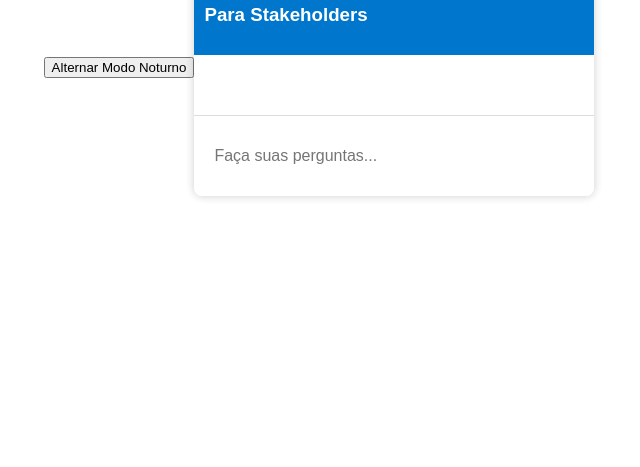
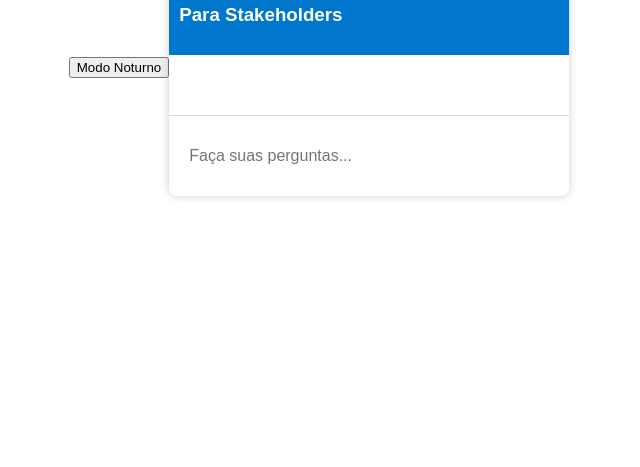
Before and after one commit to getanimator/getanimator.github.io, a plain HTML site: page index.html in a window 1280 px wide. Shown: the part 333-800 px from the top of the page, without its empty margins (321-961 px from the left). Drawn offline with Linux system fonts and the light colour scheme.

Commit message:
Update index.html

```diff
--- a/index.html
+++ b/index.html
@@ -8,7 +8,7 @@
 </head>
 <body>
     <!-- um botão para alternar entre os modos claro e escuro -->
-    <button onclick="alternarModoNoturno()">Alternar Modo Noturno</button>
+    <button onclick="alternarModoNoturno()">Modo Noturno</button>
     <div class="chat-container">
     <div class="chat-container">
         <div class="chat-header">
```
